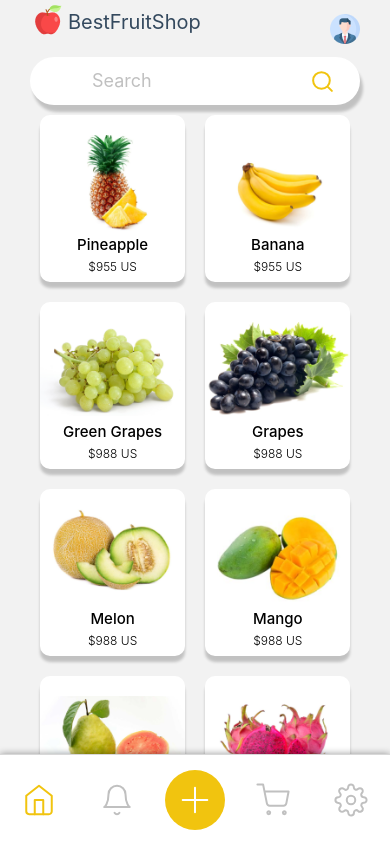
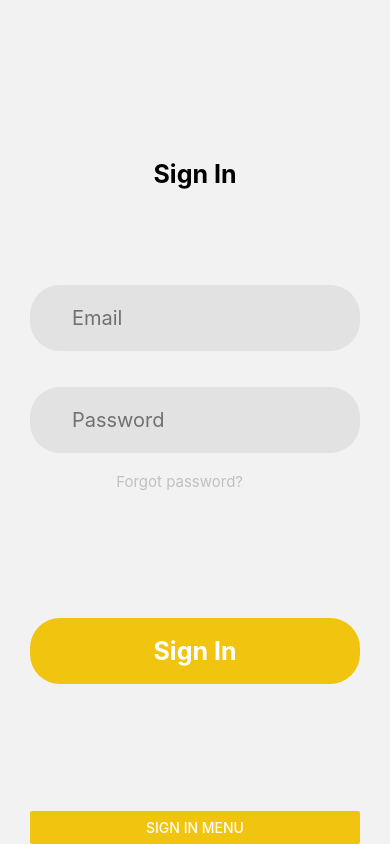
Before and after one commit to kesyavlad/FruitShopMob, a React Native app: screen /SignIn in a window 390 px wide. Built offline with nearby package versions, Linux system fonts and the light colour scheme.

Commit message:
Add Navigation

```diff
--- a/App.tsx
+++ b/App.tsx
@@ -9,8 +9,12 @@
  */
 
 import React from 'react';
-import MainMenu from './src/pages/MainMenu';
+import RootNavigator from './src/components/RootNavigator';
 const App = () => {
-  return <MainMenu />;
+  return (
+    <>
+      <RootNavigator />
+    </>
+  );
 };
 export default App;
--- /dev/null
+++ b/src/components/RootNavigator.tsx
@@ -0,0 +1,23 @@
+import React from 'react';
+import {NavigationContainer} from '@react-navigation/native';
+import SignIn from '../pages/SignIn';
+import Information from '../pages/Information';
+import MainMenu from '../pages/MainMenu';
+import {createNativeStackNavigator} from '@react-navigation/native-stack';
+const HomeStack = createNativeStackNavigator();
+
+const RootNavigator = () => {
+  return (
+    <>
+      <NavigationContainer>
+        <HomeStack.Navigator screenOptions={{headerShown: false}}>
+          <HomeStack.Screen name="SignIn" component={SignIn} />
+          <HomeStack.Screen name="Information" component={Information} />
+          <HomeStack.Screen name="MainMenu" component={MainMenu} />
+        </HomeStack.Navigator>
+      </NavigationContainer>
+    </>
+  );
+};
+
+export default RootNavigator;
--- /dev/null
+++ b/src/pages/Add.tsx
@@ -0,0 +1,8 @@
+import React from 'react';
+import {View} from 'react-native';
+
+const Add = () => {
+  return <View />;
+};
+
+export default Add;
--- a/src/pages/Cart.tsx
+++ b/src/pages/Cart.tsx
@@ -16,6 +16,7 @@ const Cart = () => {
   const {img, price, counter, fruitName} = route.params;
   const deliveryPrice = 7.51;
   const result = price * counter;
+
   return (
     <SafeAreaView style={styles.content}>
       <View style={styles.box}>
--- a/src/pages/Information.tsx
+++ b/src/pages/Information.tsx
@@ -1,12 +1,18 @@
 import React from 'react';
 import CustomSwiper from '../components/CustomSwiper';
 import {StyleSheet, Text, TouchableOpacity} from 'react-native';
+import {useNavigation} from '@react-navigation/native';
 
 const Information = () => {
+  const navigation = useNavigation();
   return (
     <>
       <CustomSwiper />
-      <TouchableOpacity style={styles.opacity}>
+      <TouchableOpacity
+        style={styles.opacity}
+        onPress={() => {
+          navigation.navigate('MainMenu');
+        }}>
         <Text style={styles.nextButton}>Next</Text>
       </TouchableOpacity>
     </>
--- a/src/pages/MainMenu.tsx
+++ b/src/pages/MainMenu.tsx
@@ -1,7 +1,5 @@
 import React from 'react';
 import {StyleSheet} from 'react-native';
-import {NavigationContainer} from '@react-navigation/native';
-import SignIn from './SignIn';
 import Home from './Home';
 
 import SvgHome from '../components/SvgComponents/SvgHome';
@@ -9,14 +7,15 @@ import SvgBell from '../components/SvgComponents/SvgBell';
 import SvgPlus from '../components/SvgComponents/SvgPlus';
 import SvgShopingCart from '../components/SvgComponents/SvgShopingCart';
 import SvgSettings from '../components/SvgComponents/SvgSettings';
-import CreatAccaunt from './CreatAccaunt';
 import {createBottomTabNavigator} from '@react-navigation/bottom-tabs';
 import Shop from './Shop';
+import Ring from './Ring';
+import Settings from './Settings';
+import Add from './Add';
 
 const Tab = createBottomTabNavigator();
 const MainMenu = () => {
   return (
-    <NavigationContainer>
     <Tab.Navigator
       screenOptions={{
         tabBarShowLabel: false,
@@ -40,7 +39,7 @@ const MainMenu = () => {
       />
       <Tab.Screen
         name="bell"
-          component={SignIn}
+        component={Ring}
         options={{
           tabBarIcon: ({focused}) => (
             <SvgBell stroke={focused ? '#F1C40F' : 'silver'} />
@@ -49,7 +48,7 @@ const MainMenu = () => {
       />
       <Tab.Screen
         name="plus"
-          component={CreatAccaunt}
+        component={Add}
         options={{
           tabBarIcon: () => <SvgPlus style={styles.plus} />,
         }}
@@ -65,7 +64,7 @@ const MainMenu = () => {
       />
       <Tab.Screen
         name="settings"
-          component={SignIn}
+        component={Settings}
         options={{
           tabBarIcon: ({focused}) => (
             <SvgSettings stroke={focused ? '#F1C40F' : 'silver'} />
@@ -73,7 +72,6 @@ const MainMenu = () => {
         }}
       />
     </Tab.Navigator>
-    </NavigationContainer>
   );
 };
 const styles = StyleSheet.create({
--- /dev/null
+++ b/src/pages/Ring.tsx
@@ -0,0 +1,8 @@
+import React from 'react';
+import {View} from 'react-native';
+
+const Ring = () => {
+  return <View />;
+};
+
+export default Ring;
--- /dev/null
+++ b/src/pages/Settings.tsx
@@ -0,0 +1,8 @@
+import React from 'react';
+import {View} from 'react-native';
+
+const Settings = () => {
+  return <View />;
+};
+
+export default Settings;
--- a/src/pages/SignIn.tsx
+++ b/src/pages/SignIn.tsx
@@ -10,8 +10,10 @@ import {
 import HeaderText from '../components/HeaderText';
 import Input from '../components/Input';
 import CustomButton from '../components/CustomButton';
+import {useNavigation} from '@react-navigation/native';
 
 const SignIn = () => {
+  const navigation = useNavigation();
   const [inputEmail, setInputEmail] = useState('');
   const [inputPassword, setInputPassword] = useState('');
   return (
@@ -39,7 +41,13 @@ const SignIn = () => {
         </View>
       </View>
       <CustomButton title={'Sign In'} />
-      <Button title="Sign in menu" color="#F1C40F" />
+      <Button
+        title="Sign in menu"
+        color="#F1C40F"
+        onPress={() => {
+          navigation.navigate('Information');
+        }}
+      />
     </SafeAreaView>
   );
 };
```
Lines whose indentation alone changed are shown as unchanged.
